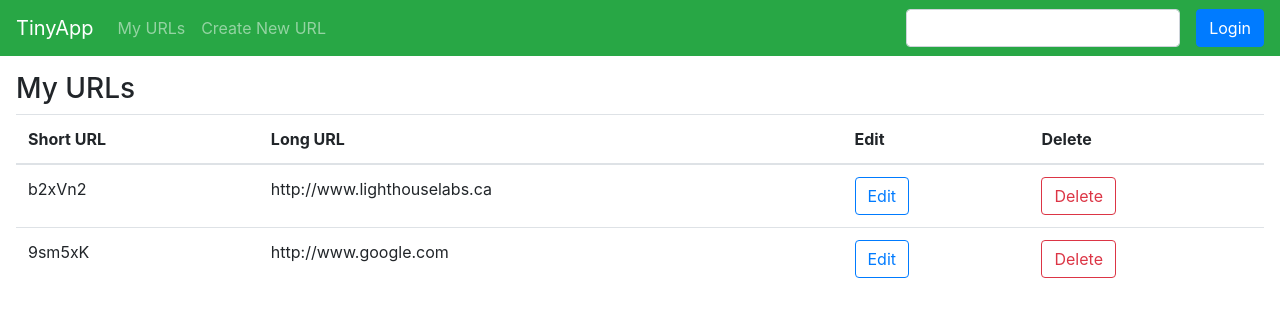
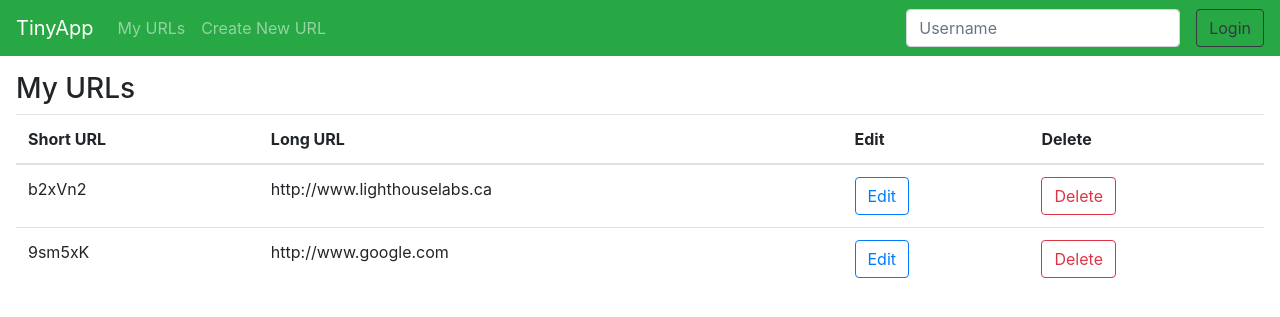
Before and after one commit to hsmalhi/tinyapp, a Node server app: page /urls in a window 1280 px wide. Shown: the top 317 px of the page. Run offline with Node 20, Linux system fonts and the light colour scheme; some libraries are stand-ins or nearby versions.

Commit message:
Add ability to log out and clear cookies

```diff
--- a/express_server.js
+++ b/express_server.js
@@ -90,6 +90,11 @@ app.post("/login", (req, res) => {
   res.redirect(`/urls`);
 });
 
+app.post("/logout", (req, res) => {
+  res.clearCookie("username");
+  res.redirect(`/urls`);
+});
+
 app.listen(PORT, () => {
   console.log(`Example app listening on port ${PORT}!`);
 });
--- a/views/partials/_header.ejs
+++ b/views/partials/_header.ejs
@@ -10,13 +10,16 @@
         <a class="nav-item nav-link" href="/urls/new">Create New URL</a>
       </div>
     </div>
-    <form class="form-inline" action="/login" method="POST" >
-      <% if (username !== null) { %>
-        <input class="form-control" type="text" name="username" value="<%= username %>" style="margin-right: 1em">
-      <% } else { %>
-        <input class="form-control" type="text" name="username" style="margin-right: 1em">
-      <% } %>
-      <button type="submit" class="btn btn-primary" >Login</button>
-    </form>
+    <% if (username !== undefined) { %>
+      <form class="form-inline" action="/logout" method="POST" >
+        <label style="margin-right: 1em">Logged In As: <%= username %></label>
+        <button type="submit" class="btn btn-outline-dark" >Logout</button>
+      </form>
+    <% } else { %>
+      <form class="form-inline" action="/login" method="POST" >
+        <input class="form-control" type="text" name="username" placeholder="Username" style="margin-right: 1em">
+        <button type="submit" class="btn btn-outline-dark">Login</button>
+      </form>
+    <% } %>
   </nav>
 </header>
```
